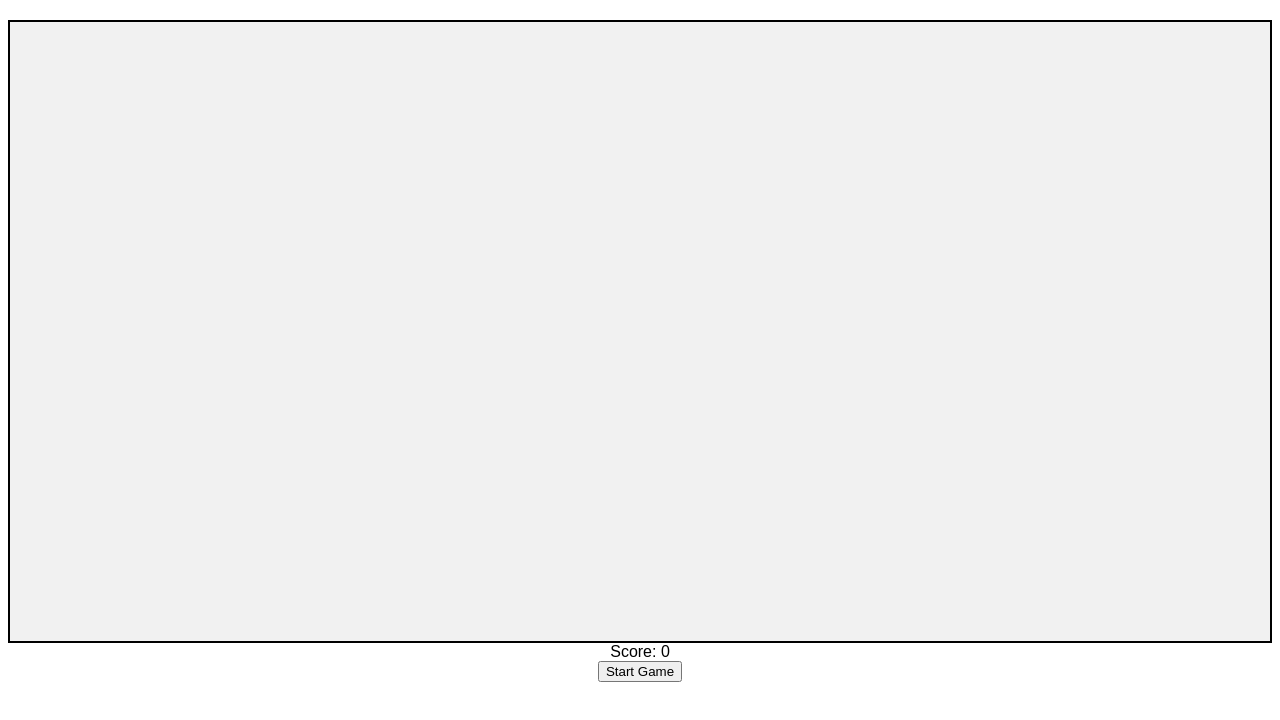
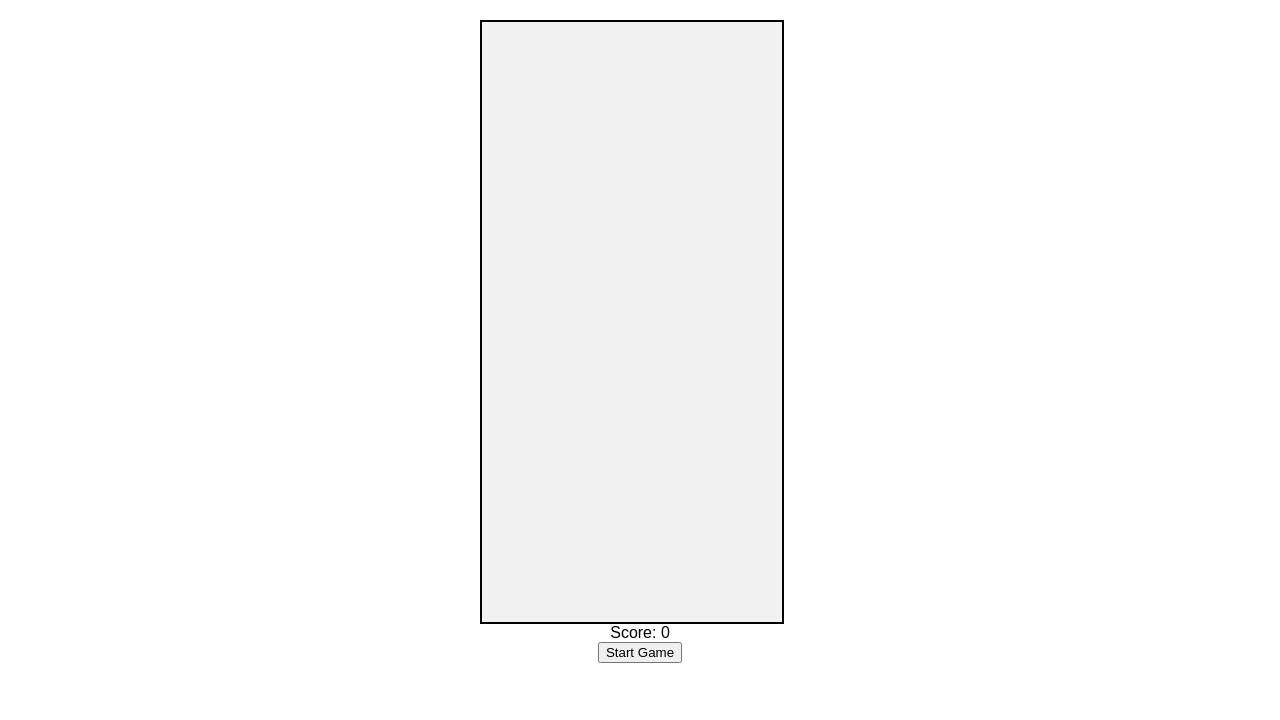
Before and after one commit to Ramkim1205/game, a plain HTML site: page index.html in a window 1280 px wide. Drawn offline with Linux system fonts and the light colour scheme.

Commit message:
Update style.css

```diff
--- a/style.css
+++ b/style.css
@@ -4,7 +4,11 @@ body {
 }
 #game {
     margin: 20px auto;
+    width: 320px;  /* 화면에 맞게 설정 */
+    height: 640px; /* 화면에 맞게 설정 */
+    text-align: center;
 }
+
 #board {
     display: grid;
     grid-template-columns: repeat(10, 30px);
@@ -12,9 +16,12 @@ body {
     gap: 1px;
     background-color: #f1f1f1;
     border: 2px solid #000;
+    width: 300px;
+    height: 600px;
 }
+
 .block {
     width: 30px;
     height: 30px;
-    background-color: lightblue;
+    background-color: lightblue;  /* 기본 블록 색상 */
 }
```
